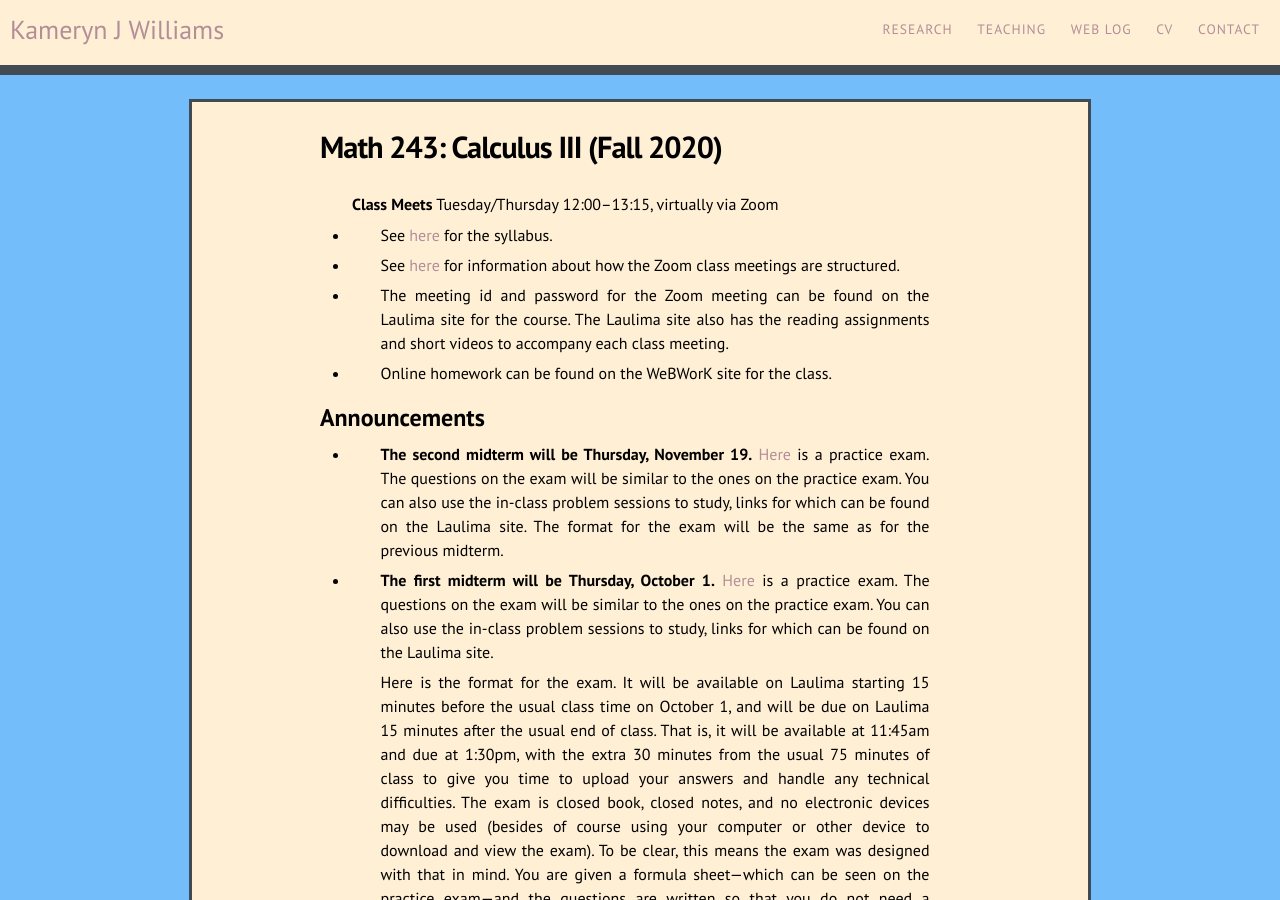
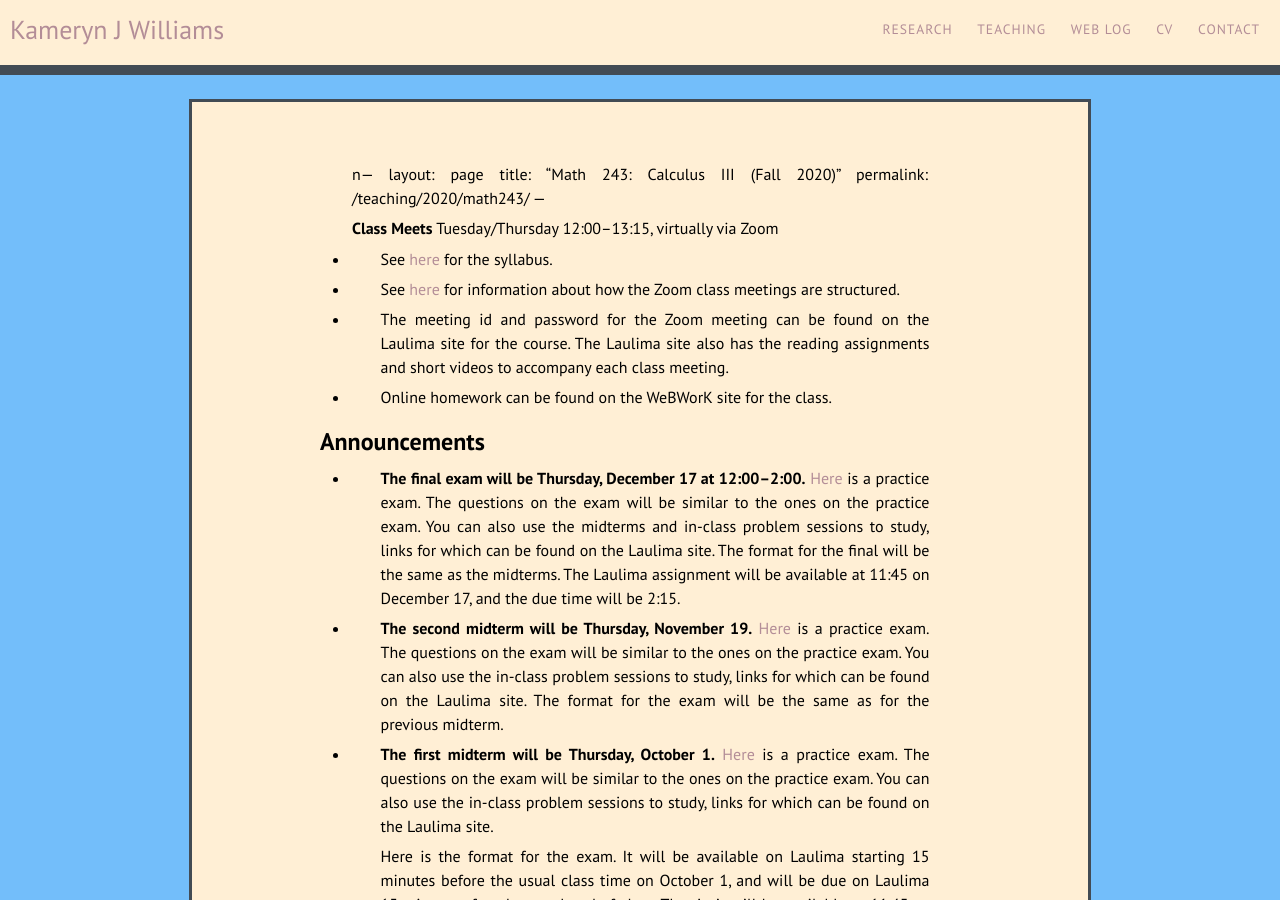
Before and after one commit to kamerynjw/kamerynjw.github.io, a Jekyll site: the page built from teaching/2020/math243.md, in a window 1280 px wide and 900 px high. Built offline with Jekyll 4.4.1, drawn with Linux system fonts in a browser that asks for light colours; nearby versions of some CDN libraries; our own code applies the rules of GitHub Pages for plain Markdown files.

Commit message:
upload practice final

```diff
--- a/teaching/2020/math243.md
+++ b/teaching/2020/math243.md
@@ -1,4 +1,4 @@
----
+n---
 layout: page
 title: "Math 243: Calculus III (Fall 2020)"
 permalink: /teaching/2020/math243/
@@ -16,6 +16,8 @@ permalink: /teaching/2020/math243/
 
 Announcements
 -------------
+
+* **The final exam will be Thursday, December 17 at 12:00–2:00.** [Here]({{ page.url }}practice-final.pdf) is a practice exam. The questions on the exam will be similar to the ones on the practice exam. You can also use the midterms and in-class problem sessions to study, links for which can be found on the Laulima site. The format for the final will be the same as the midterms. The Laulima assignment will be available at 11:45 on December 17, and the due time will be 2:15.
 
 * **The second midterm will be Thursday, November 19.** [Here]({{ page.url }}p2.pdf) is a practice exam. The questions on the exam will be similar to the ones on the practice exam. You can also use the in-class problem sessions to study, links for which can be found on the Laulima site. The format for the exam will be the same as for the previous midterm.
 
```
Also changed, not shown: 1 other file.
